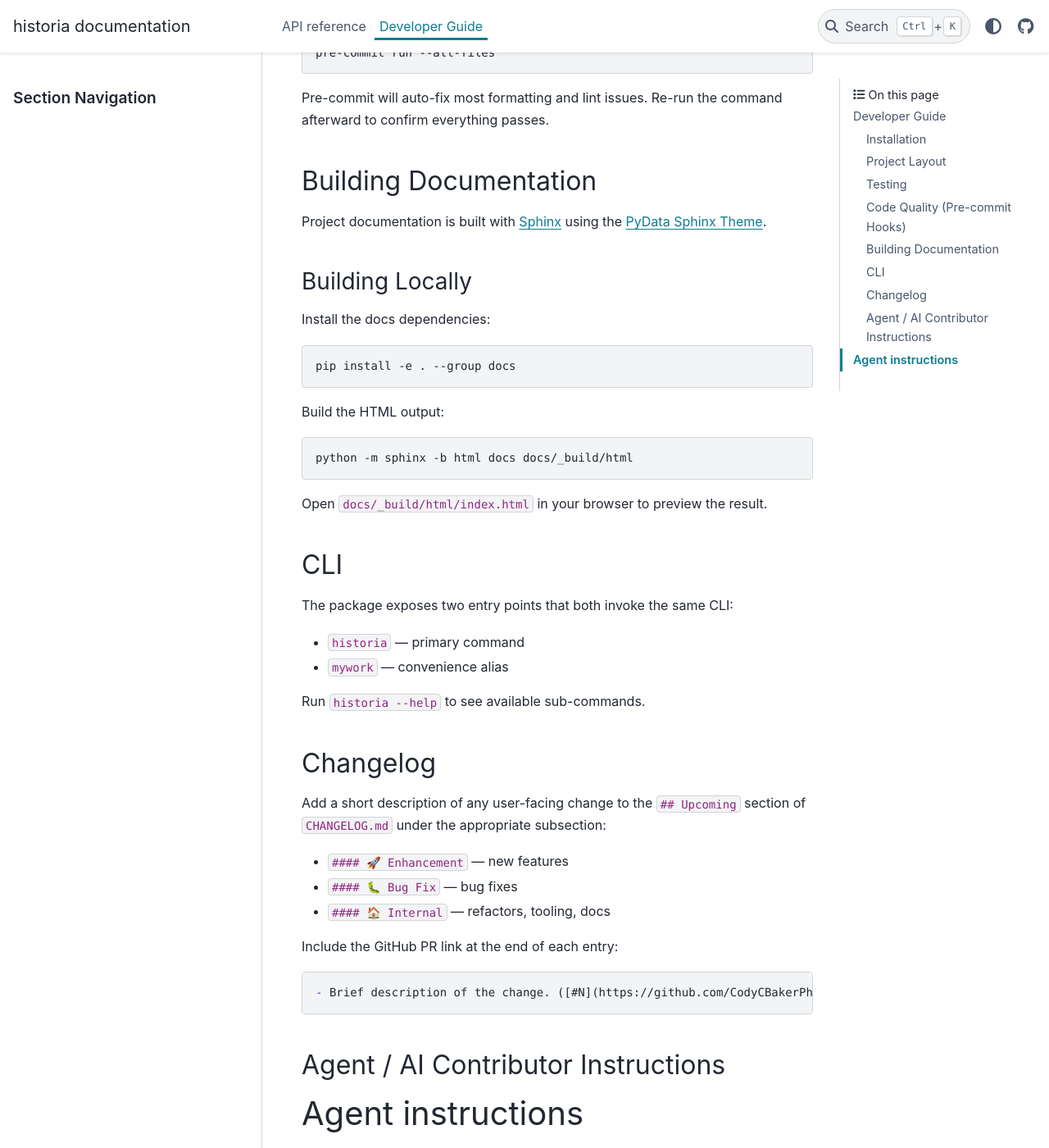
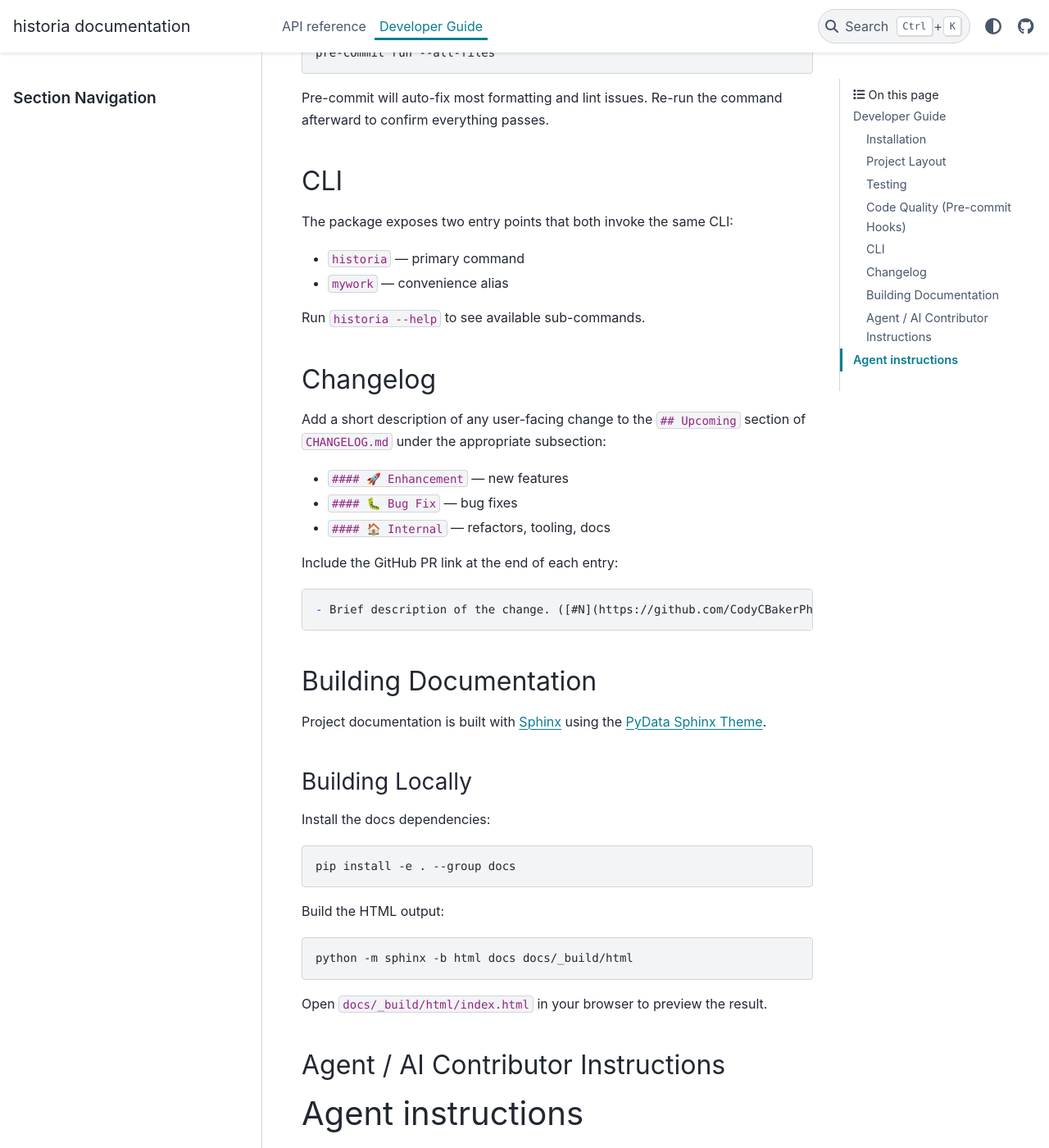
Before and after one commit to CodyCBakerPhD/historia, a Sphinx documentation site: the page built from docs/development/index.md, in a window 1280 px wide and 1400 px high, scrolled down 2054 px. Shown: the whole window at 82% size. Built offline with Sphinx 7.4.7 and the PyData theme 0.15.4, drawn with Linux system fonts in a browser that asks for light colours.

````diff
--- a/docs/development/index.md
+++ b/docs/development/index.md
@@ -84,11 +84,6 @@ pre-commit run --all-files
 
 Pre-commit will auto-fix most formatting and lint issues. Re-run the command afterward to confirm everything passes.
 
-## Building Documentation
-
-```{include} ../README.md
-```
-
 ## CLI
 
 The package exposes two entry points that both invoke the same CLI:
@@ -112,6 +107,11 @@ Include the GitHub PR link at the end of each entry:
 - Brief description of the change. ([#N](https://github.com/CodyCBakerPhD/historia/pull/N))
 ```
 
+## Building Documentation
+
+```{include} ../README.md
+```
+
 ## Agent / AI Contributor Instructions
 
 ```{include} ../../AGENTS.md
````
